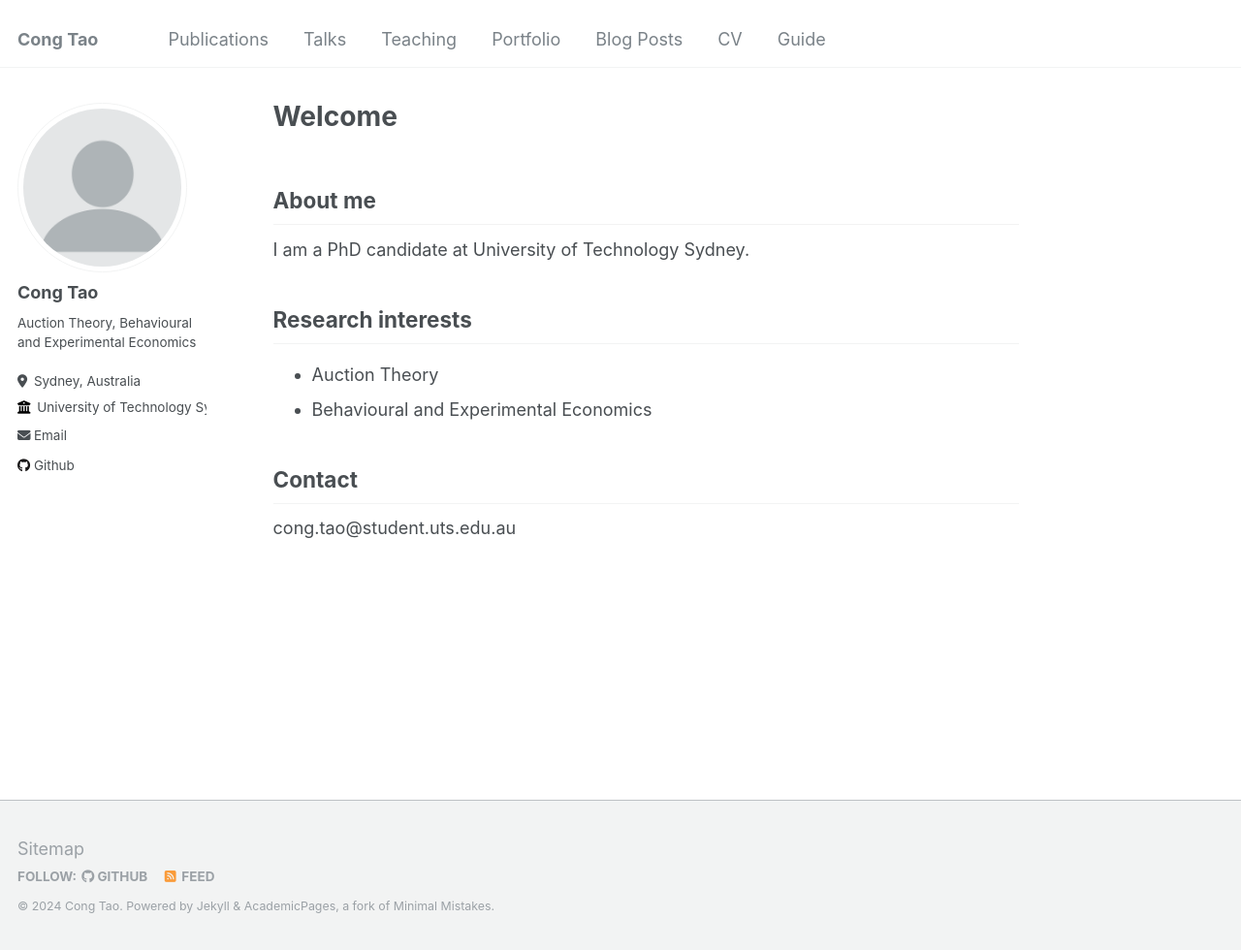
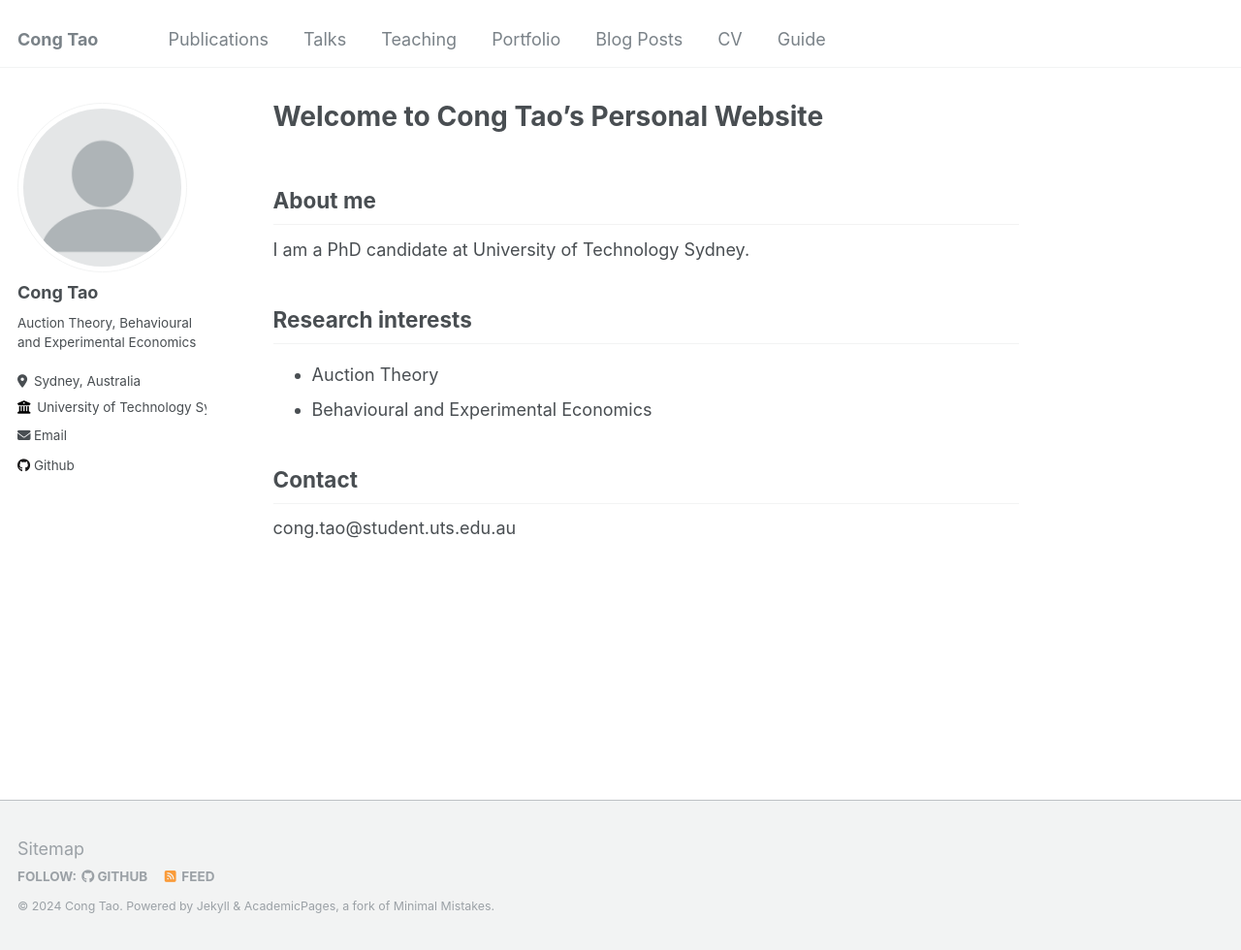
Before and after one commit to Misaka-19090/Misaka-19090.github.io, a Jekyll site: the page built from _pages/about.md, in a window 1280 px wide and 980 px high. Shown: the whole window at 97% size. Built offline with Jekyll 4.4.1, drawn with Linux system fonts in a browser that asks for light colours.

Commit message:
Update about.md

```diff
--- a/_pages/about.md
+++ b/_pages/about.md
@@ -1,6 +1,6 @@
 ---
 permalink: /
-title: "Welcome"
+title: "Welcome to Cong Tao's Personal Website"
 author_profile: true
 redirect_from:
   - /about/
```
